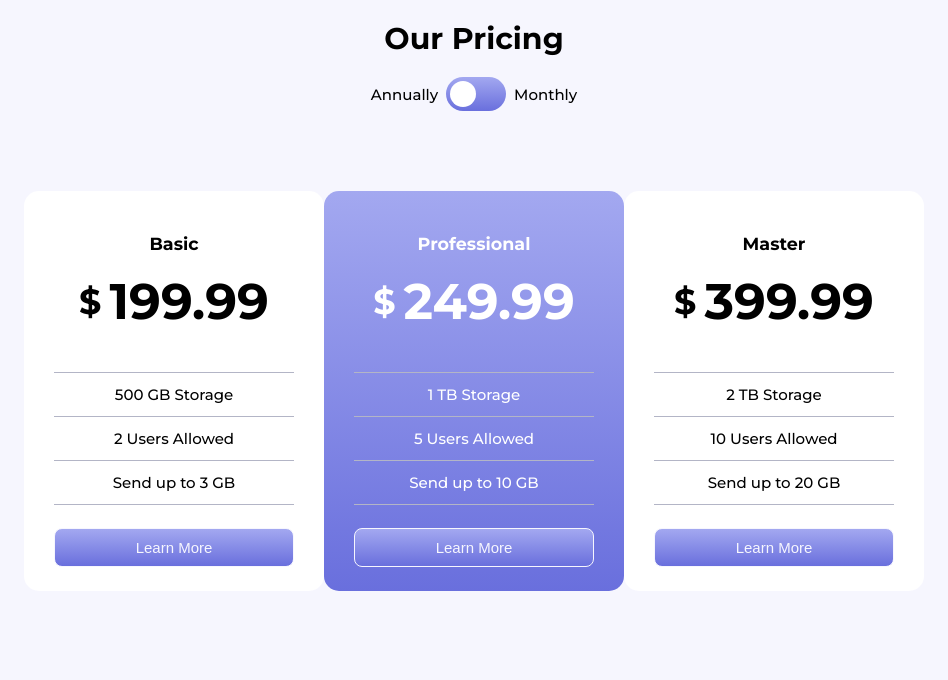
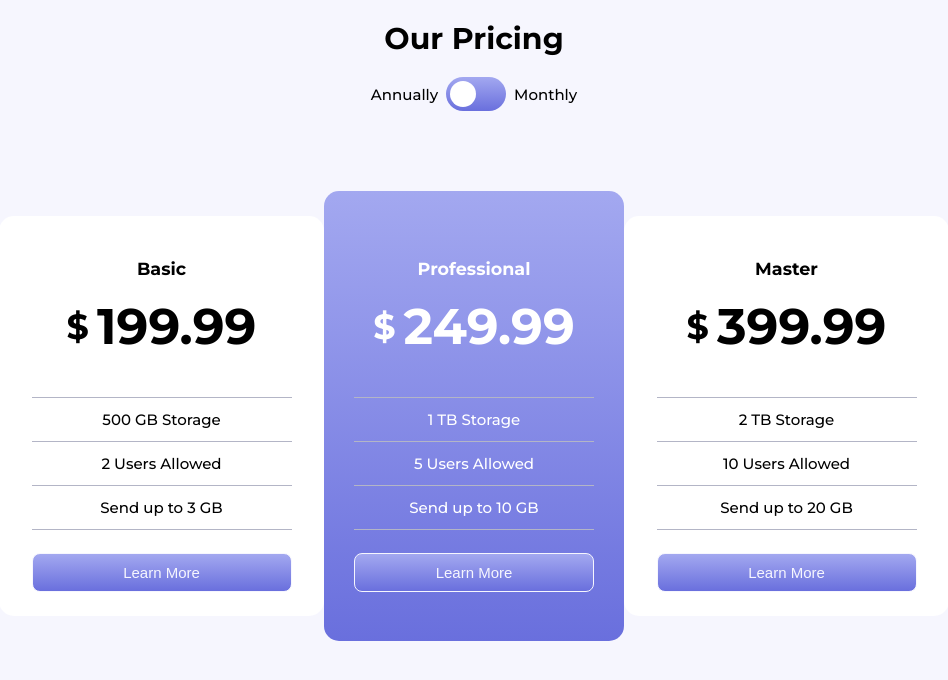
Before and after one commit to Mohammed-Yasin-Mulla/hello-reception, a React (Create React App) app: page / in a window 1280 px wide. Shown: the top 680 px of the page, without its empty margins (166-1114 px from the left). Built offline with nearby package versions, Linux system fonts and the light colour scheme.

Commit message:
style : added style to card

```diff
--- a/src/App.css
+++ b/src/App.css
@@ -100,17 +100,20 @@ input:checked + .slider:before {
   flex-direction: column;
   justify-content: center;
   align-items: center;
-  width: 300px;
-  height: 400px;
+  min-width:  300px;
+  min-height: 400px;
   background-color: white;
   border-radius: 15px;
-  /* box-shadow: 0px 0px 10px 0px rgba(0, 0, 0, 0.1); */
-  /* margin: 0 1rem; */
 }
 
 .primary-card {
   background: linear-gradient(hsl(236, 72%, 79%), hsl(237, 63%, 64%));
   color: white;
+  min-height: 450px;
+}
+
+.side-card {
+  min-width: 325px;
 }
 
 
```
